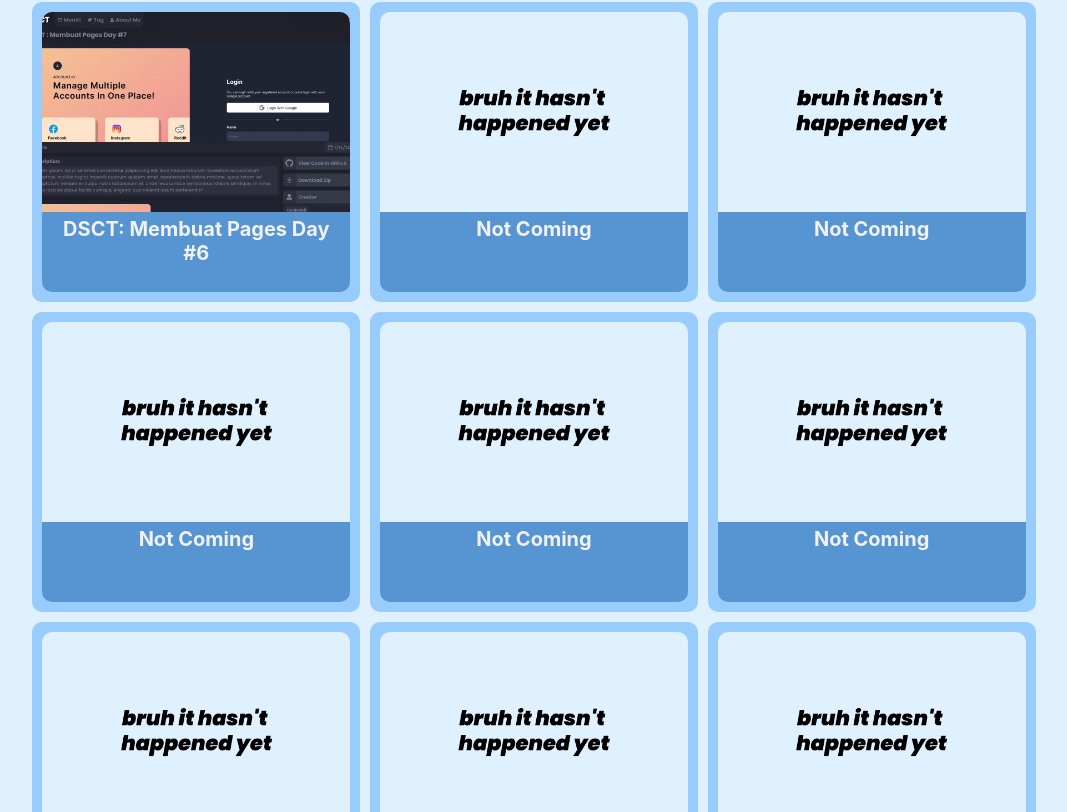
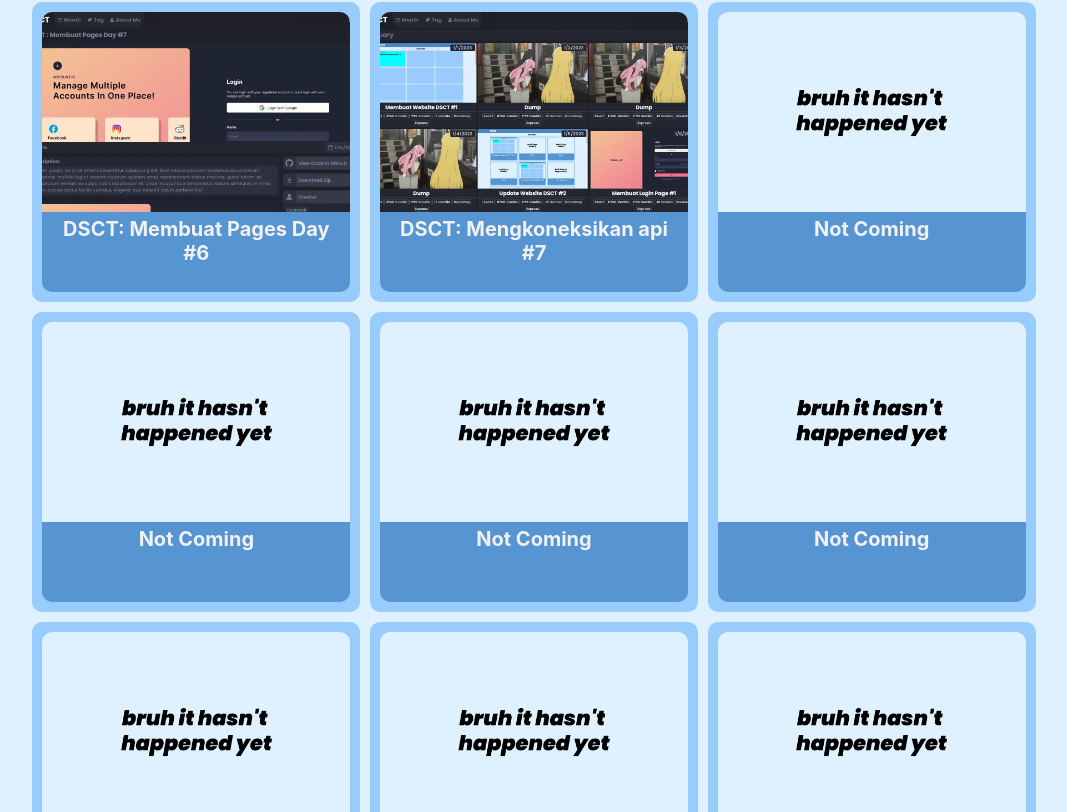
Before and after one commit to CookyNdi/Do-Some-Coding-Today, a React (Create React App) app: page / in a window 1280 px wide. Shown: the part 1637-2449 px from the top of the page, without its empty margins (111-1178 px from the left). Built offline with nearby package versions, Linux system fonts and the light colour scheme.

Commit message:
17 January 2023

```diff
--- a/src/Events/January/Jan17.jsx
+++ b/src/Events/January/Jan17.jsx
@@ -1,5 +1,5 @@
 import React from "react";
-import Screenshot from "../../asset/coming.webp";
+import Screenshot from "../../asset/1-17.webp";
 
 const Jan17 = () => {
   return (
@@ -8,7 +8,7 @@ const Jan17 = () => {
         <img src={Screenshot} alt="17-1-2023" />
       </div>
       <div className="Tittle">
-        <h2>Not Coming</h2>
+        <h2>DSCT: Mengkoneksikan api #7</h2>
       </div>
     </div>
   );
```
Also changed, not shown: src/asset/1-17.webp (added).
